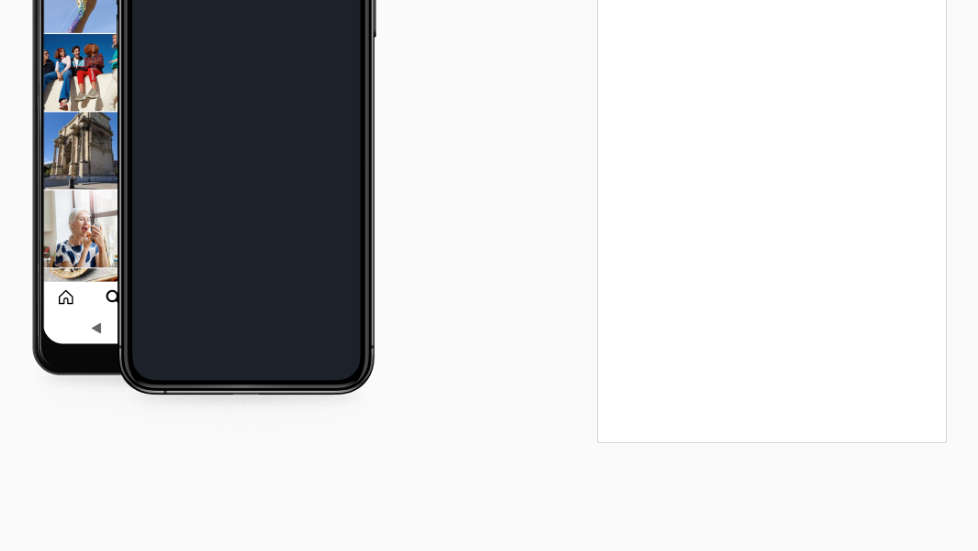
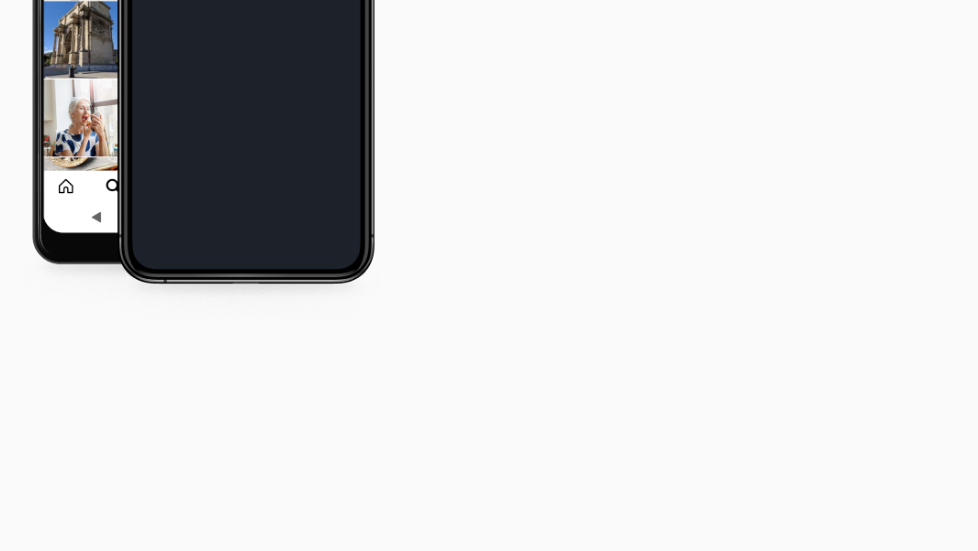
Before and after one commit to dcaiovinicius/instagram-login-clone, a website built with Vite: page index.html in a window 1280 px wide. Shown: the part 249-800 px from the top of the page, without its empty margins (161-1139 px from the left). Built offline with nearby package versions, Linux system fonts and the light colour scheme.

Commit message:
fix: remove box and header maring top

```diff
--- a/stylesheets/_containers.scss
+++ b/stylesheets/_containers.scss
@@ -2,13 +2,3 @@
   max-width: 935px;
   margin: 0 auto;
 }
-
-.header-margin-top {
-  margin-top: $header-margin-top;
-}
-
-.box {
-  border: 1px solid var(--border);
-  background-color: var(--white);
-  max-width: $box-max-width;
-}
```
